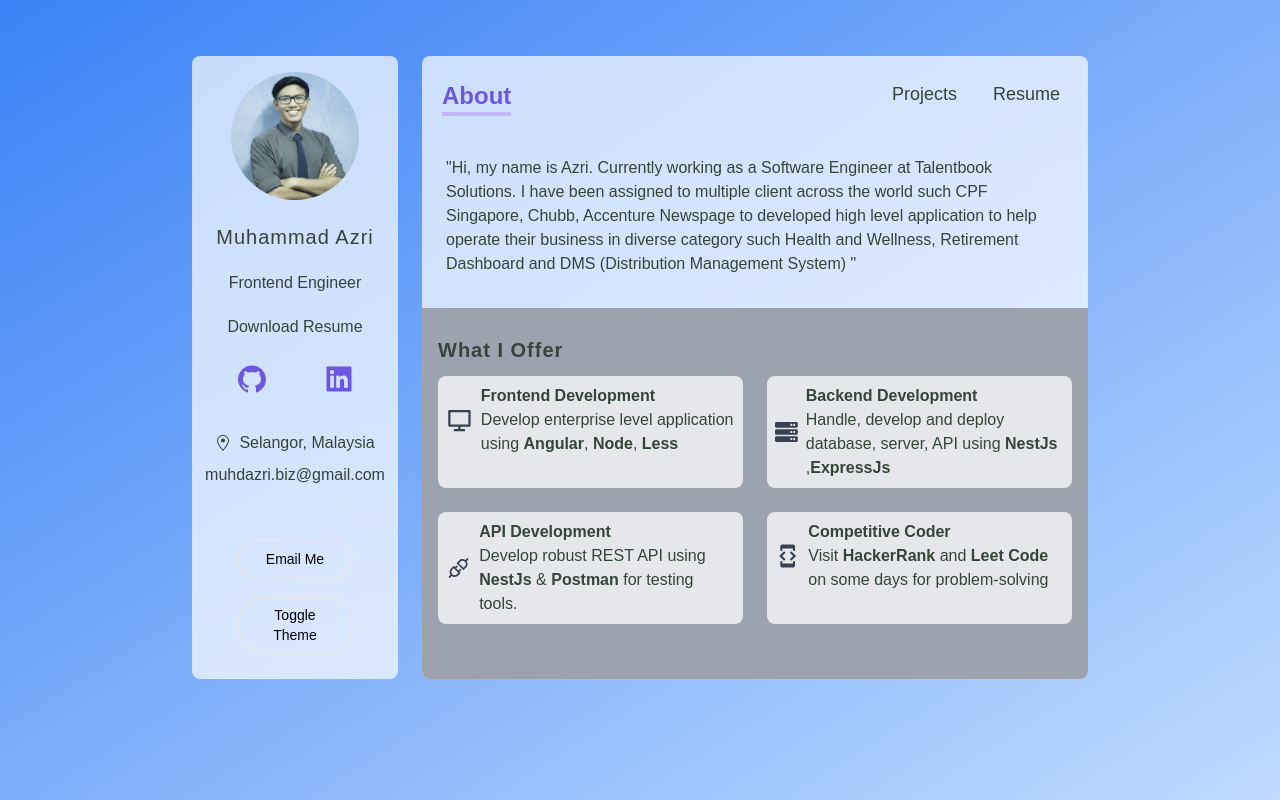
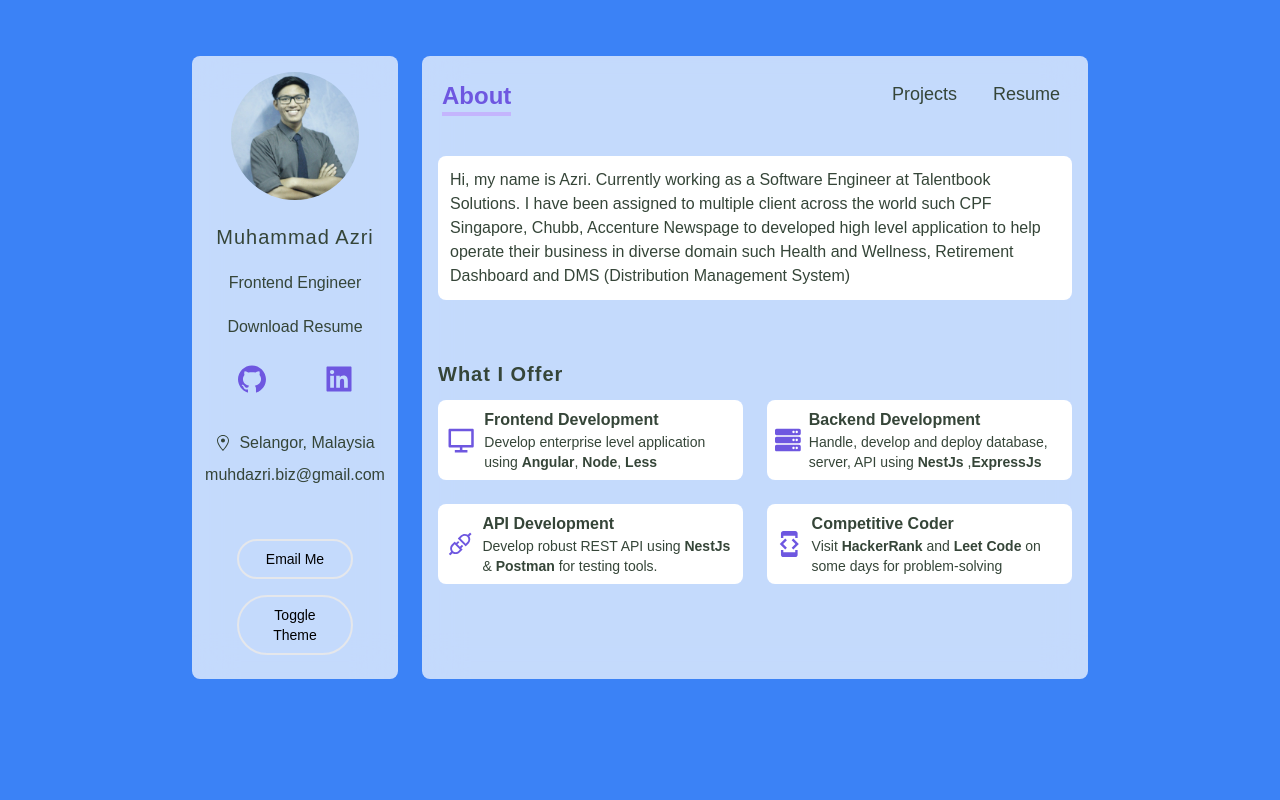
Before and after one commit to AzriZzz/azrizzz-dashboard.io, a Next.js app: page / in a window 1280 px wide. Built offline with nearby package versions, Linux system fonts and the light colour scheme.

Commit message:
implement glassmorphism and add color to dark mode as per its theme

```diff
--- a/components/Navbar.tsx
+++ b/components/Navbar.tsx
@@ -39,7 +39,7 @@
       <span className="text-xl font-bold border-b-4 border-purple-300 text-purple md:text-2xl">
         {activeItem}
       </span>
-      <div className="flex space-x-5 text-lg ">
+      <div className="flex space-x-5 text-lg dark:text-white">
         <NavItem
           activeItem={activeItem}
           setActiveItem={setActiveItem}
--- a/components/ProjectCard.tsx
+++ b/components/ProjectCard.tsx
@@ -29,7 +29,7 @@
       <Image
         src={image_path}
         alt={name}
-        className="cursor-pointer"
+        className="cursor-pointer bg-purple"
         onClick={() => setShowDetail(id)}
         layout="responsive"
         height="150"
@@ -39,7 +39,7 @@
       <p className="my-2 text-center">{name}</p>
 
       {showDetail === id && (
-        <div className="absolute top-0 left-0 z-10 grid w-full h-auto p-2 text-black bg-gray-100 rounded-lg md:p-10 md:grid-cols-2 gap-x-12 dark:text-white dark:bg-dark-100">
+        <div className="absolute top-0 left-0 z-10 grid w-full h-auto p-2 text-black bg-white rounded-lg md:p-10 md:grid-cols-2 gap-x-12 dark:text-white dark:bg-dark-100">
           <motion.div variants={stagger} initial="initial" animate="animate">
             <motion.div variants={fadeUp} className='border-4 border-gray-100'>
               <Image
@@ -62,7 +62,7 @@
                 target="_blank"
                 className="flex items-center px-4 py-2 space-x-3 text-lg bg-gray-200 dark:bg-dark-200"
               >
-                <AiFillGithub /> <span>Github</span>
+                <AiFillGithub className='text-purple' /> <span>Github</span>
               </motion.a>
               <motion.a
                 variants={fadeUp}
@@ -70,7 +70,7 @@
                 target="_blank"
                 className="flex items-center px-4 py-2 space-x-3 text-lg bg-gray-200 dark:bg-dark-200"
               >
-                <AiFillProject /> <span>Project</span>
+                <AiFillProject className='text-purple' /> <span>Project</span>
               </motion.a>
             </motion.div>
           </motion.div>
@@ -107,7 +107,7 @@
             onClick={() => setShowDetail(null)}
             className="absolute p-1 bg-gray-200 rounded-full top-3 right-3 focus:outline-none dark:bg-dark-200"
           >
-            <MdClose size={30} />
+            <MdClose className='text-purple' size={30} />
           </motion.button>
         </div>
       )}
--- a/components/ServiceCard.tsx
+++ b/components/ServiceCard.tsx
@@ -14,10 +14,10 @@
 
   return (
     <div className='flex items-center p-2 space-x-2'>
-      <Icon className='w-12 h-12 text-gray-700 dark:text-white' />
-      <div>
+      <Icon className='w-12 h-12 text-purple' />
+      <div className='dark:text-white'>
         <h4 className='font-bold'>{title}</h4>
-        <p dangerouslySetInnerHTML={createMarkup()}></p>
+        <p className='text-sm' dangerouslySetInnerHTML={createMarkup()}></p>
       </div>
     </div>
   );
--- a/pages/_app.tsx
+++ b/pages/_app.tsx
@@ -10,7 +10,7 @@
     <ThemeProvider attribute="class">
       <div className="grid grid-cols-12 gap-6 px-5 lg:mb-0 md:mb-16 lg:px-36 xl:px-48 my-14 sm:px-20 md:px-32">
         <div
-          className="h-full col-span-12 p-4 text-base text-center transition duration-150 ease-in-out bg-white rounded-lg bg-opacity-70 bg-clip-padding dark:bg-dark-500 lg:col-span-3 dark:shadow-custom-dark"
+          className="h-full col-span-12 p-4 text-base text-center transition duration-150 ease-in-out bg-white rounded-lg bg-opacity-70 bg-clip-padding dark:text-white dark:bg-dark-500 lg:col-span-3 dark:shadow-custom-dark"
           style={{ backdropFilter: "blur(20px)" }}
         >
           <Sidebar />
--- a/pages/_document.tsx
+++ b/pages/_document.tsx
@@ -12,7 +12,9 @@
             rel="stylesheet"
           />
         </Head>
-        <body className='bg-fixed dark:text-white bg-gradient-to-tl from-blue-200 to-blue-500 dark:from-dark-500 dark:to-dark-700'>
+        {/* <title>AzriZzz Dashboard</title> */}
+        <body className='bg-fixed dark:text-white bg-gradient-to-tl from-blue-500 to-blue-500 dark:from-dark-500 dark:to-dark-700'>
+        {/* <body className='bg-fixed bg-white dark:text-white dark:to-dark-700'> */}
         {/* <body> */}
           <Main />
           <NextScript />
--- a/pages/index.tsx
+++ b/pages/index.tsx
@@ -13,14 +13,22 @@
       exit="exit"
       className="flex flex-col flex-grow px-6 pt-1"
     >
-      <p className="my-3 font-medium text-medium">
-        &quot;Hi, my name is Azri. Currently working as a Software Engineer at Talentbook Solutions. I have been assigned to multiple client across the world such CPF Singapore, Chubb, Accenture Newspage to developed high level application to help operate their business in diverse category such Health and Wellness, Retirement Dashboard and DMS (Distribution Management System)  &quot;
+      <p
+        className="p-3 my-3 font-medium bg-white rounded-lg dark:bg-dark-100 dark:text-white text-medium drop-shadow-2xl"
+        style={{ marginLeft: "-.5rem", marginRight: "-.5rem" }}
+      >
+        Hi, my name is Azri. Currently working as a Software Engineer at
+        Talentbook Solutions. I have been assigned to multiple client across the
+        world such CPF Singapore, Chubb, Accenture Newspage to developed high
+        level application to help operate their business in diverse domain such
+        Health and Wellness, Retirement Dashboard and DMS (Distribution
+        Management System)
       </p>
       <div
-        className="flex-grow p-4 mt-5 bg-gray-400 dark:bg-dark-100"
+        className="flex-grow p-4 mt-5 dark:bg-dark-100"
         style={{ marginLeft: "-1.5rem", marginRight: "-1.5rem" }}
       >
-        <h6 className="my-3 text-xl font-bold tracking-wider">What I Offer</h6>
+        <h6 className="my-3 text-xl font-bold tracking-wider dark:text-white">What I Offer</h6>
         <motion.div
           className="grid gap-6 my-3 lg:grid-cols-2"
           variants={stagger}
@@ -30,7 +38,7 @@
           {services?.map((service) => (
             <motion.div
               variants={fadeUp}
-              className="bg-gray-200 rounded-lg dark:bg-dark-200 lg:col-span-1"
+              className="bg-white rounded-lg dark:bg-dark-200 lg:col-span-1"
               key={service.title}
             >
               <ServiceCard service={service} />
--- a/pages/projects.tsx
+++ b/pages/projects.tsx
@@ -49,7 +49,7 @@
       >
         {projects.map((project) => (
           <motion.div
-            className="col-span-12 p-2 bg-gray-200 rounded-lg sm:col-span-6 lg:col-span-4 dark:bg-dark-200"
+            className="col-span-12 p-2 bg-white rounded-lg sm:col-span-6 lg:col-span-4 dark:bg-dark-200"
             variants={fadeUp}
             key={project.name}
           >
```
